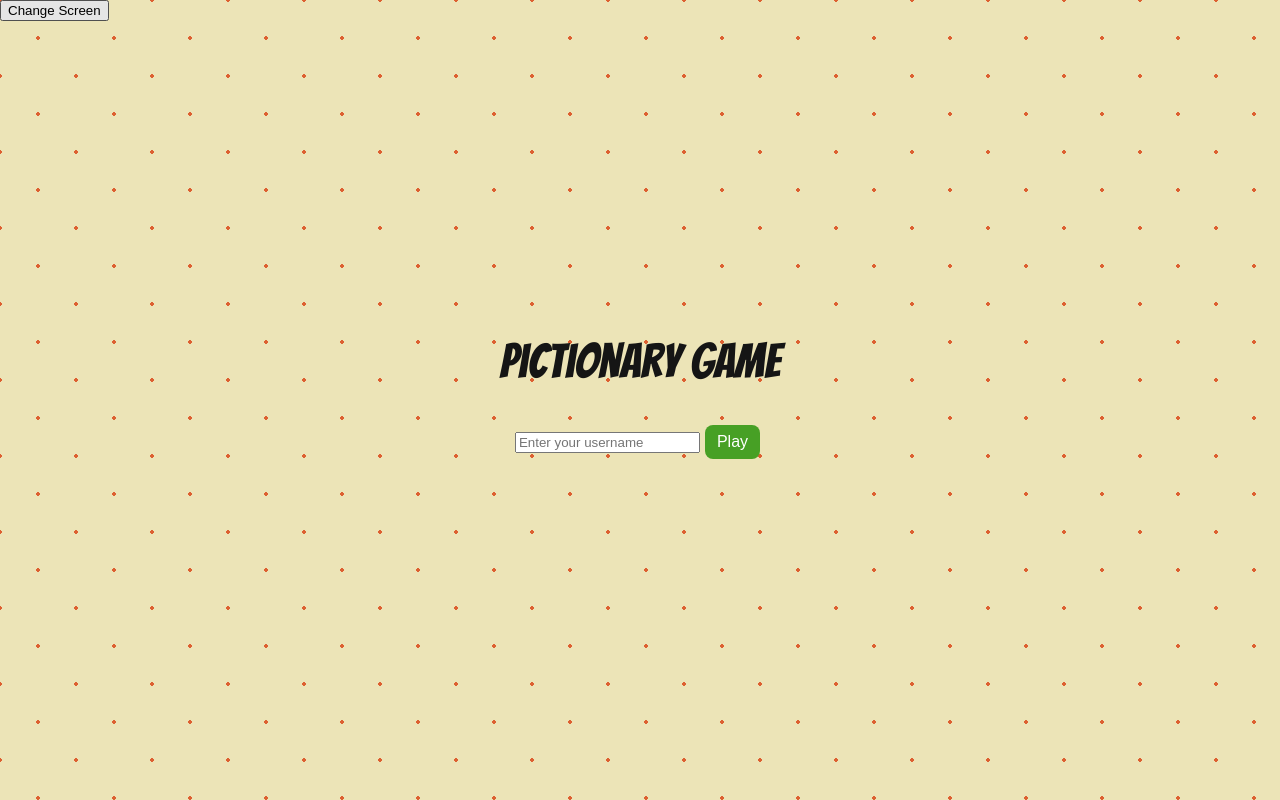
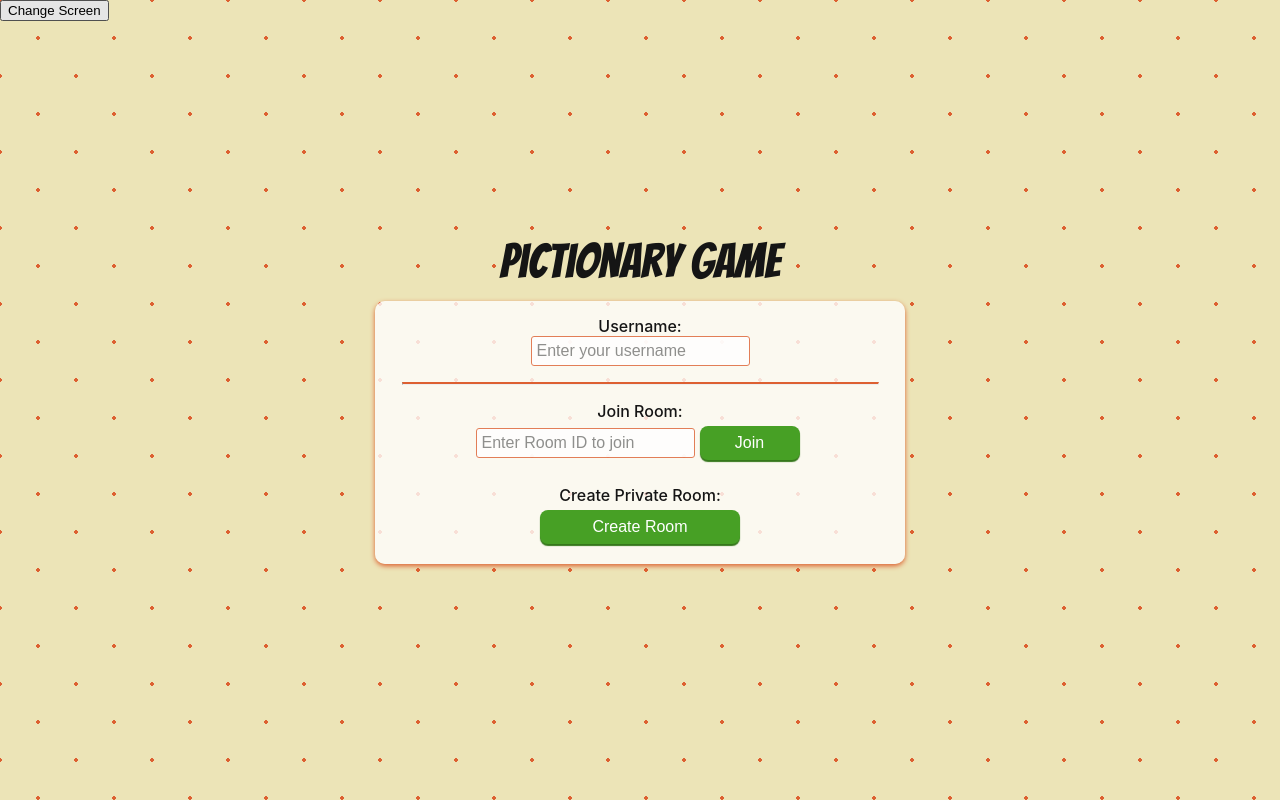
Before and after one commit to Reckadon/PictionaryApp, a React (Create React App) app in the folder client/: page / in a window 1280 px wide. Built offline with nearby package versions, Linux system fonts and the light colour scheme.

Commit message:
done with home page ui design and animation

```diff
--- a/client/src/App.js
+++ b/client/src/App.js
@@ -1,18 +1,25 @@
 import { useState } from "react";
 import GameScreen from "./Screens/GameScreen";
 import HomeScreen from "./Screens/HomeScreen";
+import { AnimatePresence, LazyMotion } from "framer-motion";
+
+const loadFeatures = () => import("./motion-features").then(res => res.default);
 
 function App() {
 	const [isInGame, setIsInGame] = useState(false);
 
 	return (
-		<>
+		<LazyMotion strict features={loadFeatures}>
 			<div className="bg"></div>
-			<button style={{ position: "absolute" }} onClick={() => setIsInGame(prev => !prev)}>
+			<button
+				style={{ position: "absolute", zIndex: 99 }}
+				onClick={() => setIsInGame(prev => !prev)}
+			>
 				Change Screen
 			</button>
-			{isInGame ? <GameScreen /> : <HomeScreen />}
-		</>
+			<AnimatePresence mode="popLayout">{!isInGame && <HomeScreen />}</AnimatePresence>
+			<AnimatePresence mode="popLayout">{isInGame && <GameScreen />}</AnimatePresence>
+		</LazyMotion>
 	);
 }
 
--- a/client/src/Screens/GameScreen.jsx
+++ b/client/src/Screens/GameScreen.jsx
@@ -1,12 +1,14 @@
-import { motion } from "framer-motion";
+import { m } from "framer-motion";
 import "./GameScreen.scss";
 
 const GameScreen = () => {
 	return (
 		<div className="game-screen">
-			<motion.h1 layout="position" layoutId="heading">
-				Pictionary Game
-			</motion.h1>
+			<div className="game-container">
+				<m.h1 layout="position" layoutId="heading">
+					Pictionary Game
+				</m.h1>
+			</div>
 		</div>
 	);
 };
--- a/client/src/Screens/GameScreen.scss
+++ b/client/src/Screens/GameScreen.scss
@@ -2,4 +2,9 @@
 
 .game-screen {
 	@include mix.full-screen-flex;
+	justify-content: center;
+
+	.game-container {
+		width: clamp(0px, 100%, 1500px);
+	}
 }
--- a/client/src/Screens/HomeScreen.jsx
+++ b/client/src/Screens/HomeScreen.jsx
@@ -1,5 +1,5 @@
 import { useState } from "react";
-import { motion } from "framer-motion";
+import { m } from "framer-motion";
 import "./HomeScreen.scss";
 
 const HomeScreen = () => {
@@ -7,18 +7,42 @@ const HomeScreen = () => {
 
 	return (
 		<div className="home-screen">
-			<motion.h1 layout="position" layoutId="heading">
+			<m.h1 layout="position" layoutId="heading">
 				Pictionary Game
-			</motion.h1>
-			<div className="card">
+			</m.h1>
+			<m.div
+				key="home-screen-card"
+				className="card"
+				transition={{ ease: "backInOut" }}
+				exit={{ y: document.body.scrollHeight / 1.5 }}
+				animate={{ y: 0 }}
+				initial={{ y: document.body.scrollHeight / 1.5 }}
+			>
+				<label>
+					Username:
+					<br />
 					<input
 						type="text"
 						placeholder="Enter your username"
 						value={username}
 						onChange={e => setUsername(e.target.value)}
+						//TODO: triggers 'play' when enter pressed
 					/>
-				<button className="styledButton">Play</button>
-			</div>
+				</label>
+				<hr />
+				<section>
+					<label>
+						Join Room: <br />
+						<input type="text" placeholder="Enter Room ID to join" />
+						<button className="styledButton">Join</button>
+					</label>
+				</section>
+				<br />
+				<label>
+					Create Private Room: <br />
+					<button className="styledButton wide">Create Room</button>
+				</label>
+			</m.div>
 		</div>
 	);
 };
--- a/client/src/Screens/HomeScreen.scss
+++ b/client/src/Screens/HomeScreen.scss
@@ -1,8 +1,34 @@
 @use "../mixins.scss" as mix;
+@use "../colors";
 
 .home-screen {
 	@include mix.full-screen-flex;
 	flex-direction: column;
 	justify-content: center;
 	align-items: center;
+
+	.card {
+		background-color: rgba(255, 255, 255, 0.8);
+		padding: 15px;
+		width: clamp(250px, 50vw, 500px);
+		border-radius: 10px;
+		box-shadow: 0 2px 5px 0 colors.$accent-color;
+		display: flex;
+		flex-direction: column;
+		align-items: center;
+		color: colors.$text-color;
+		font-weight: 500;
+
+		label {
+			text-align: center;
+			display: flow-root;
+		}
+
+		hr {
+			margin-block-start: 1em;
+			margin-block-end: 1em;
+			width: 95%;
+			border-top: 2px solid colors.$accent-color;
+		}
+	}
 }
--- a/client/src/index.scss
+++ b/client/src/index.scss
@@ -46,8 +46,25 @@ h1 {
 	}
 	color: colors.$text-color;
 	margin-block-start: 0;
+	margin-block-end: 0.3em;
 }
 
 .styledButton {
 	@include mix.base-btn(colors.$accent-color-2);
 }
+.styledButton.wide {
+	min-width: 200px;
+}
+
+input[type="text"] {
+	border: 1px solid colors.$accent-color;
+	border-radius: 3px;
+	outline: none;
+	padding: 5px;
+	font-size: 1em;
+	opacity: 0.8;
+
+	&:focus {
+		opacity: 1;
+	}
+}
--- a/client/src/mixins.scss
+++ b/client/src/mixins.scss
@@ -2,6 +2,9 @@
 	width: 100%;
 	height: 100%;
 	display: flex;
+	position: absolute;
+	top: 0;
+	overflow: hidden;
 }
 
 @function set-color($color) {
@@ -15,11 +18,14 @@
 @mixin base-btn($bg-color) {
 	padding: 8px 12px;
 	margin: 5px;
+	min-width: 100px;
+	max-width: 200px;
 	font-size: 1em;
 	border: none;
 	border-radius: 8px;
 	background-color: $bg-color;
 	color: set-color($bg-color);
+	box-shadow: 0px 2px 1px 0 darken($color: $bg-color, $amount: 10%);
 
 	&:hover {
 		cursor: pointer;
@@ -27,6 +33,8 @@
 	}
 	&:active {
 		opacity: 1.5;
+		transform: translateY(2px);
+		box-shadow: none;
 	}
 	&:focus-visible {
 		outline: none;
--- /dev/null
+++ b/client/src/motion-features.js
@@ -0,0 +1,2 @@
+import { domMax } from "framer-motion";
+export default domMax;
```
Lines whose indentation alone changed are shown as unchanged.
